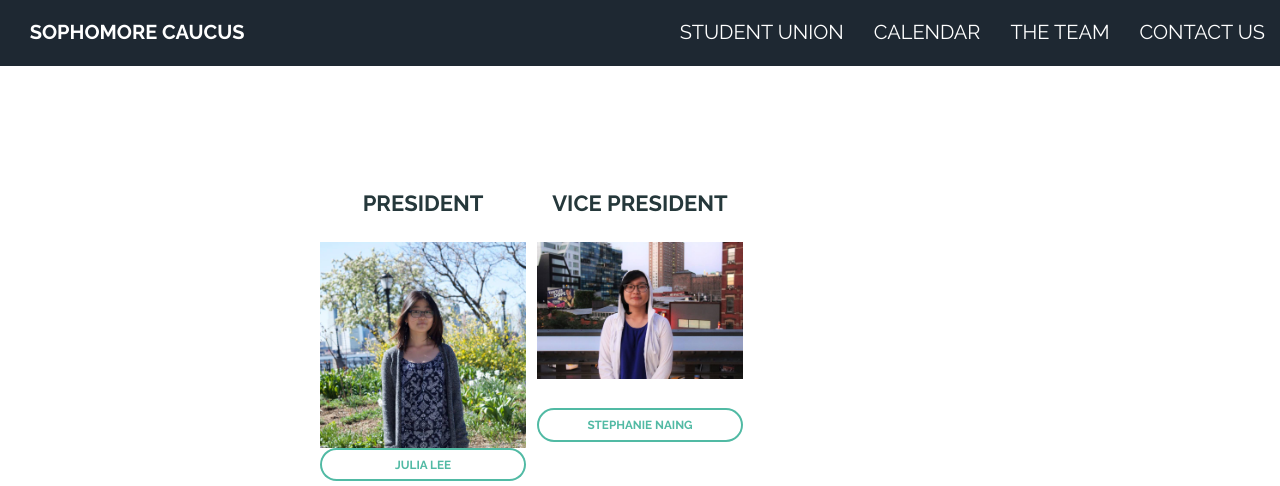
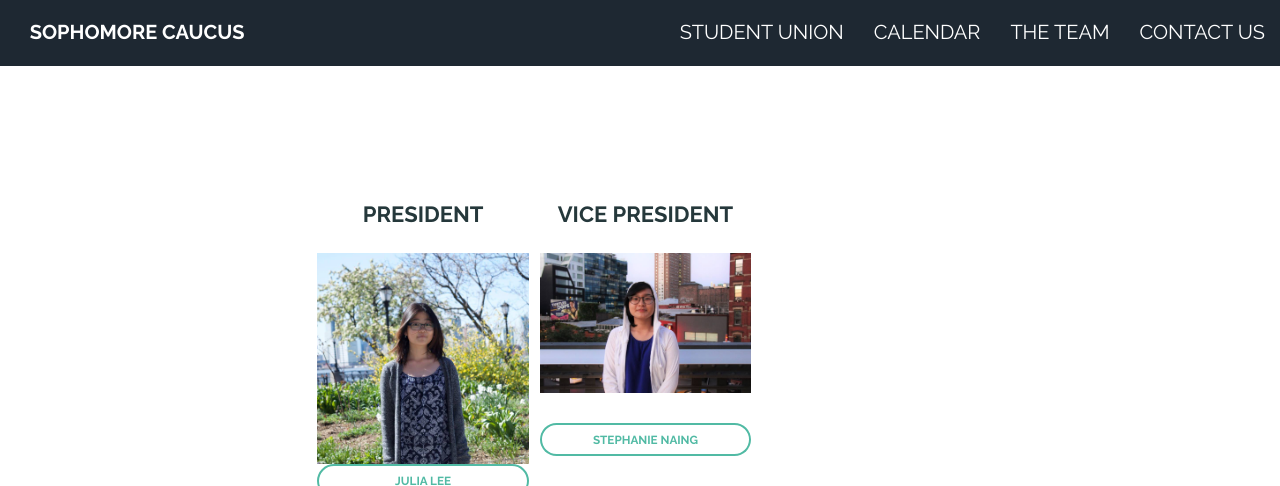
Before and after one commit to StuySC/StuySC.github.io, a plain HTML site: page theteam.html in a window 1280 px wide. Shown: the top 486 px of the page. Drawn offline with Linux system fonts and the light colour scheme.

Commit message:
fixed margins

```diff
--- a/theteam.html
+++ b/theteam.html
@@ -44,10 +44,10 @@
 
     <!-- Main -->
     <section id="main" class="wrapper">
-      <div class="container" style="padding-top: 10% ; padding-bottom: 10%; margin: auto; display: block; width: 50%">
+      <div class="container" style="padding-top: 10% ; padding-bottom: 10%">
 
 	<div class="box alt">
-	  <div class="row 50% uniform">
+	  <div class="row 50% uniform" style="margin: auto; display: block; width: 70%">
 	    <div class="4u"><span class="image fit"><center><h2>President</h2><center><img src="images/julia.jpg" alt="" align="middle"/></span><a href="#" class="button alt fit small">Julia Lee</a></div>
 	    <div class="4u"><span class="image fit"><center><h2> Vice President </h2></center><img src="images/steph.jpg" alt="" align="middle"/></span><a href="#" class="button alt fit small">Stephanie Naing</a></div>
 	  </div>
```
